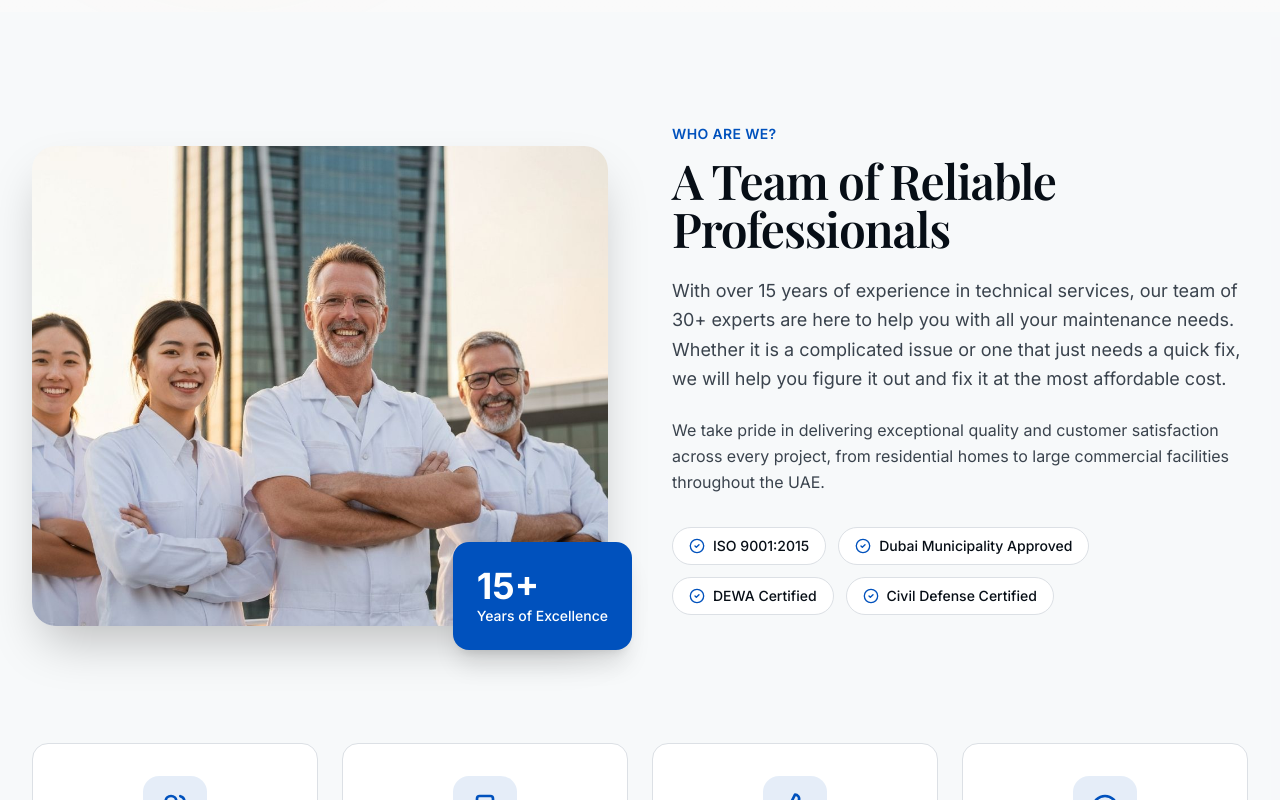
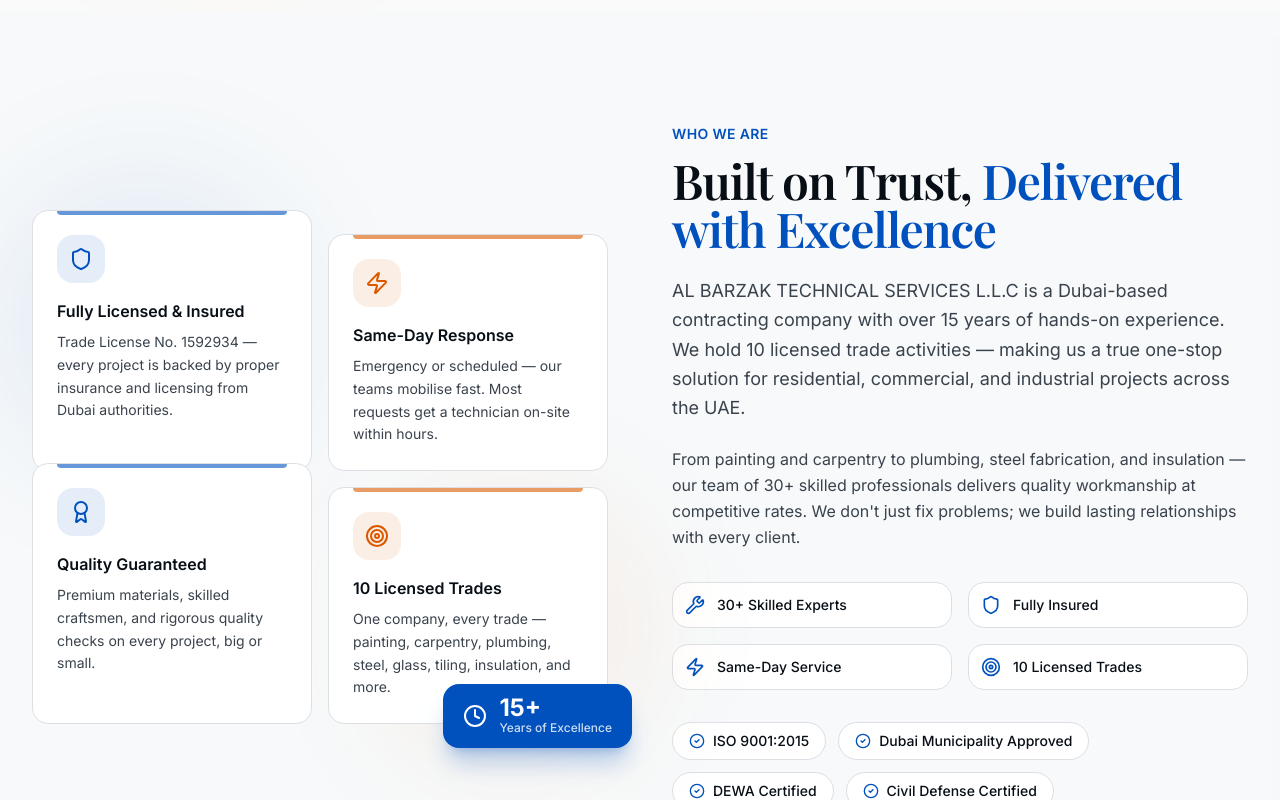
Before and after one commit to zamadshakil/al-barak-landing-page, a Next.js app: page / in a window 1280 px wide. Shown: the part 980-1780 px from the top of the page. Built offline with nearby package versions, Linux system fonts and the light colour scheme; no server answers; a web font is replaced by a local one.

Commit message:
feat: Redesign About Us section — replace team photo with premium strength card grid, floating badge, and trust indicators

```diff
--- a/components/trust-section.tsx
+++ b/components/trust-section.tsx
@@ -1,13 +1,22 @@
 "use client"
 
-import Image from "next/image"
 import { useEffect, useState, useRef } from "react"
-import { CheckCircle2, Users, Building2, Headphones, ThumbsUp } from "lucide-react"
+import {
+  CheckCircle2,
+  Users,
+  Building2,
+  Headphones,
+  ThumbsUp,
+  Shield,
+  Zap,
+  Award,
+  Wrench,
+  Target,
+  Clock,
+} from "lucide-react"
 
 /**
  * Animated number counter — respects prefers-reduced-motion.
- * Provides an accessible sr-only span with the final value so
- * screen readers announce the result immediately.
  */
 function AnimatedCounter({
   end,
@@ -59,7 +68,6 @@ function AnimatedCounter({
   return (
     <div ref={ref} className="font-serif text-4xl lg:text-5xl font-bold text-foreground" aria-hidden="true">
       {displayValue}
-      {/* Accessible final value for screen readers */}
       <span className="sr-only">{finalValue}</span>
     </div>
   )
@@ -96,6 +104,33 @@ const stats = [
   },
 ]
 
+const strengths = [
+  {
+    icon: Shield,
+    title: "Fully Licensed & Insured",
+    description: "Trade License No. 1592934 — every project is backed by proper insurance and licensing from Dubai authorities.",
+    color: "bg-primary",
+  },
+  {
+    icon: Zap,
+    title: "Same-Day Response",
+    description: "Emergency or scheduled — our teams mobilise fast. Most requests get a technician on-site within hours.",
+    color: "bg-accent",
+  },
+  {
+    icon: Award,
+    title: "Quality Guaranteed",
+    description: "Premium materials, skilled craftsmen, and rigorous quality checks on every project, big or small.",
+    color: "bg-primary",
+  },
+  {
+    icon: Target,
+    title: "10 Licensed Trades",
+    description: "One company, every trade — painting, carpentry, plumbing, steel, glass, tiling, insulation, and more.",
+    color: "bg-accent",
+  },
+]
+
 const certifications = [
   "ISO 9001:2015",
   "Dubai Municipality Approved",
@@ -108,39 +143,95 @@ export function TrustSection() {
     <section id="about" className="relative py-20 lg:py-28 overflow-hidden bg-secondary/30" aria-labelledby="about-heading">
       <div className="max-w-7xl mx-auto px-6 lg:px-8">
         <div className="grid lg:grid-cols-2 gap-12 lg:gap-16 items-center">
-          {/* Left - Image */}
+
+          {/* ── Left — Visual Strength Cards ───────────────────────── */}
           <div className="relative">
-            <div className="relative rounded-3xl overflow-hidden shadow-2xl aspect-6/5">
-              <Image
-                src="/images/team.jpg"
-                alt="AL BARZAK team of technicians in safety gear at a project site in Dubai"
-                fill
-                sizes="(max-width: 1024px) 100vw, 50vw"
-                className="object-cover"
-              />
+            {/* Decorative background shapes */}
+            <div className="absolute -top-8 -left-8 w-72 h-72 bg-primary/8 rounded-full blur-3xl pointer-events-none" aria-hidden="true" />
+            <div className="absolute -bottom-8 -right-8 w-64 h-64 bg-accent/8 rounded-full blur-3xl pointer-events-none" aria-hidden="true" />
+
+            {/* 2×2 Card Grid */}
+            <div className="relative grid grid-cols-2 gap-4" role="list" aria-label="Our core strengths">
+              {strengths.map((item, index) => (
+                <div
+                  key={item.title}
+                  className={`group relative bg-card rounded-2xl border border-border p-5 sm:p-6 hover:shadow-xl hover:-translate-y-1 transition-all duration-300 ${index === 1 ? "mt-6" : index === 2 ? "-mt-6" : ""
+                    }`}
+                  role="listitem"
+                >
+                  {/* Accent line at top */}
+                  <div className={`absolute top-0 left-6 right-6 h-1 ${item.color} rounded-b-full opacity-60`} aria-hidden="true" />
+
+                  <div
+                    className={`w-12 h-12 rounded-xl ${item.color}/10 flex items-center justify-center mb-4 group-hover:scale-110 transition-transform duration-300`}
+                    aria-hidden="true"
+                  >
+                    <item.icon className={`w-6 h-6 ${item.color === "bg-primary" ? "text-primary" : "text-accent"}`} />
+                  </div>
+                  <h3 className="font-semibold text-foreground text-sm sm:text-base mb-2">
+                    {item.title}
+                  </h3>
+                  <p className="text-xs sm:text-sm text-muted-foreground leading-relaxed">
+                    {item.description}
+                  </p>
+                </div>
+              ))}
             </div>
-            {/* Experience Badge — hidden on small screens to prevent overflow */}
-            <div className="hidden md:block absolute -bottom-6 -right-6 bg-primary text-primary-foreground p-6 rounded-2xl shadow-xl">
-              <p className="text-4xl font-bold">15+</p>
-              <p className="text-sm font-medium">Years of Excellence</p>
+
+            {/* Floating Experience Badge */}
+            <div className="absolute -bottom-4 left-1/2 -translate-x-1/2 lg:-bottom-6 lg:left-auto lg:translate-x-0 lg:-right-6 z-10">
+              <div className="flex items-center gap-3 bg-primary text-primary-foreground px-5 py-3 rounded-2xl shadow-xl shadow-primary/25">
+                <Clock className="w-6 h-6" aria-hidden="true" />
+                <div>
+                  <p className="text-2xl font-bold leading-none">15+</p>
+                  <p className="text-xs font-medium opacity-80">Years of Excellence</p>
+                </div>
+              </div>
             </div>
           </div>
 
-          {/* Right - Content */}
+          {/* ── Right — Content ────────────────────────────────────── */}
           <div>
-            <p className="text-primary font-semibold mb-3 tracking-wide uppercase text-sm">Who Are We?</p>
+            <p className="text-primary font-semibold mb-3 tracking-wide uppercase text-sm">Who We Are</p>
             <h2 id="about-heading" className="font-serif text-3xl sm:text-4xl lg:text-5xl font-semibold text-foreground tracking-tight mb-6">
-              A Team of Reliable Professionals
+              Built on Trust,{" "}
+              <span className="text-primary">Delivered with Excellence</span>
             </h2>
             <p className="text-lg text-muted-foreground leading-relaxed mb-6">
-              With over 15 years of experience in technical services, our team of 30+ experts are here to help you with all your maintenance needs. Whether it is a complicated issue or one that just needs a quick fix, we will help you figure it out and fix it at the most affordable cost.
+              AL BARZAK TECHNICAL SERVICES L.L.C is a Dubai-based contracting company
+              with over 15 years of hands-on experience. We hold 10 licensed trade
+              activities — making us a true one-stop solution for residential, commercial,
+              and industrial projects across the UAE.
             </p>
             <p className="text-muted-foreground leading-relaxed mb-8">
-              We take pride in delivering exceptional quality and customer satisfaction across every project, from residential homes to large commercial facilities throughout the UAE.
+              From painting and carpentry to plumbing, steel fabrication, and insulation —
+              our team of 30+ skilled professionals delivers quality workmanship at
+              competitive rates. We don&apos;t just fix problems; we build lasting relationships
+              with every client.
             </p>
 
+            {/* Key differentiators */}
+            <div className="grid grid-cols-2 gap-4 mb-8">
+              <div className="flex items-center gap-3 p-3 bg-card rounded-xl border border-border">
+                <Wrench className="w-5 h-5 text-primary shrink-0" aria-hidden="true" />
+                <span className="text-sm font-medium text-foreground">30+ Skilled Experts</span>
+              </div>
+              <div className="flex items-center gap-3 p-3 bg-card rounded-xl border border-border">
+                <Shield className="w-5 h-5 text-primary shrink-0" aria-hidden="true" />
+                <span className="text-sm font-medium text-foreground">Fully Insured</span>
+              </div>
+              <div className="flex items-center gap-3 p-3 bg-card rounded-xl border border-border">
+                <Zap className="w-5 h-5 text-primary shrink-0" aria-hidden="true" />
+                <span className="text-sm font-medium text-foreground">Same-Day Service</span>
+              </div>
+              <div className="flex items-center gap-3 p-3 bg-card rounded-xl border border-border">
+                <Target className="w-5 h-5 text-primary shrink-0" aria-hidden="true" />
+                <span className="text-sm font-medium text-foreground">10 Licensed Trades</span>
+              </div>
+            </div>
+
             {/* Certifications */}
-            <ul className="flex flex-wrap gap-3 mb-8 list-none" aria-label="Certifications">
+            <ul className="flex flex-wrap gap-3 list-none" aria-label="Certifications">
               {certifications.map((cert) => (
                 <li key={cert} className="flex items-center gap-2 px-4 py-2 bg-card rounded-full border border-border">
                   <CheckCircle2 className="w-4 h-4 text-primary shrink-0" aria-hidden="true" />
@@ -151,7 +242,7 @@ export function TrustSection() {
           </div>
         </div>
 
-        {/* Stats Grid */}
+        {/* ── Stats Grid ──────────────────────────────────────────── */}
         <div className="grid sm:grid-cols-2 lg:grid-cols-4 gap-6 mt-16 lg:mt-24" role="list" aria-label="Company statistics">
           {stats.map((stat) => (
             <div
```
